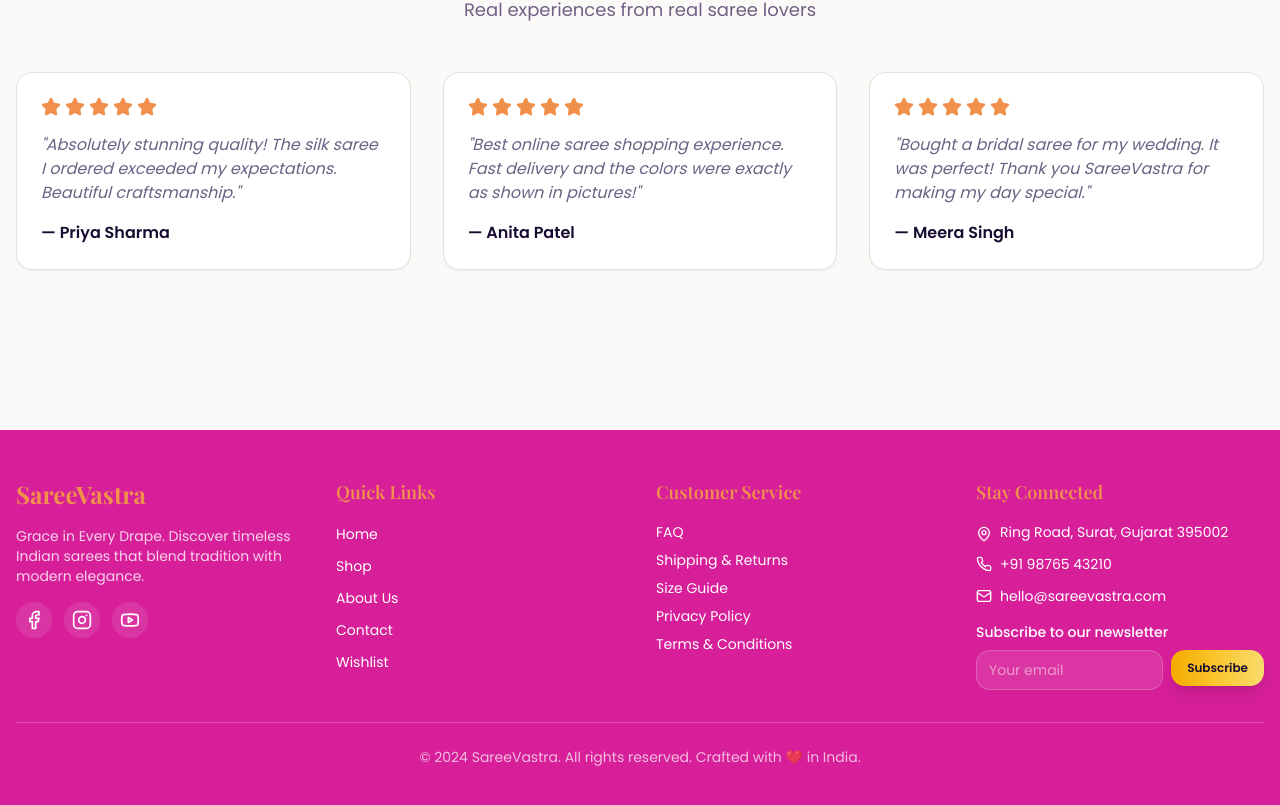
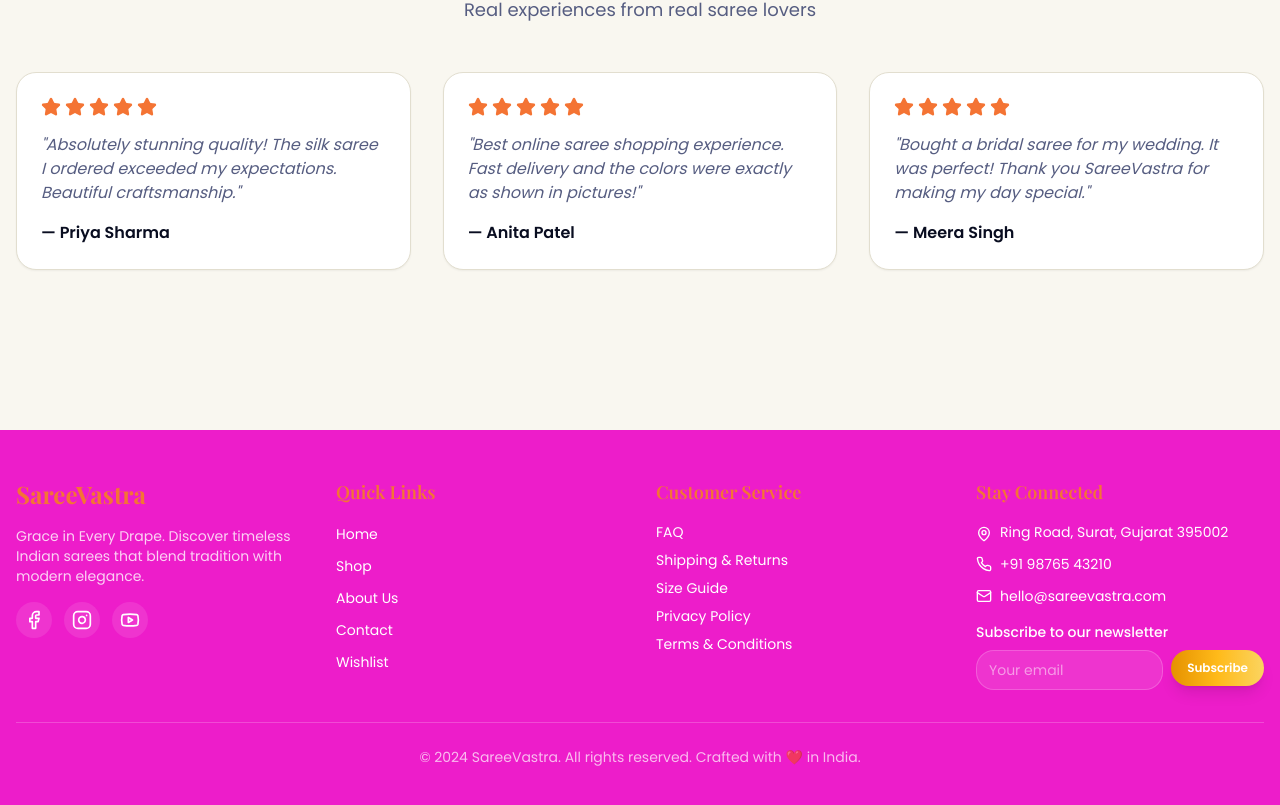
Before and after one commit to Bloodshot2o/silken-soul-boutique, a React (Vite) app: page / in a window 1280 px wide. Shown: the part 2477-3282 px from the top of the page. Built offline with nearby package versions, Linux system fonts and the light colour scheme; the HTML template or start-up script is replaced by a standard one.

Commit message:
Refactor: Apply unique theme and structure

```diff
--- a/src/index.css
+++ b/src/index.css
@@ -8,113 +8,126 @@ All colors MUST be HSL.
 
 @layer base {
   :root {
-    /* Elegant Saree Boutique - Vibrant Luxury Theme */
-    --background: 30 40% 98%; /* Warm cream */
-    --foreground: 260 60% 12%; /* Rich indigo-black */
+    /* Quirky Artisan Saree Boutique - Bold & Unconventional */
+    --background: 45 45% 96%; /* Soft warm sand */
+    --foreground: 230 55% 8%; /* Deep navy-black */
 
     --card: 0 0% 100%;
-    --card-foreground: 260 60% 12%;
+    --card-foreground: 230 55% 8%;
 
     --popover: 0 0% 100%;
-    --popover-foreground: 260 60% 12%;
+    --popover-foreground: 230 55% 8%;
 
-    /* Deep Magenta - Luxurious & Bold */
-    --primary: 320 75% 48%;
+    /* Electric Fuchsia - Bold & Daring */
+    --primary: 310 85% 52%;
     --primary-foreground: 0 0% 100%;
 
-    /* Warm Rose Gold - Sophisticated accent */
-    --secondary: 25 85% 62%;
-    --secondary-foreground: 260 60% 12%;
+    /* Burnt Orange - Warm & Artistic */
+    --secondary: 20 90% 58%;
+    --secondary-foreground: 0 0% 100%;
 
-    /* Soft Neutral */
-    --muted: 30 20% 94%;
-    --muted-foreground: 260 15% 45%;
+    /* Soft warm neutral */
+    --muted: 45 30% 92%;
+    --muted-foreground: 230 20% 42%;
 
-    /* Vibrant Teal - Fresh energy */
-    --accent: 180 70% 42%;
+    /* Cobalt Blue - Electric energy */
+    --accent: 220 85% 55%;
     --accent-foreground: 0 0% 100%;
 
     --destructive: 0 84% 60%;
     --destructive-foreground: 0 0% 100%;
 
-    --border: 30 20% 88%;
-    --input: 30 20% 88%;
-    --ring: 320 75% 48%;
+    --border: 45 25% 85%;
+    --input: 45 25% 85%;
+    --ring: 310 85% 52%;
 
-    --radius: 1rem;
+    --radius: 1.25rem;
 
-    /* Rich Semantic Tokens */
-    --gold: 45 95% 58%;
-    --gold-light: 48 90% 70%;
-    --gold-dark: 42 100% 48%;
-    --purple: 280 70% 52%;
-    --purple-dark: 280 80% 38%;
-    --purple-light: 280 65% 68%;
-    --emerald: 155 75% 42%;
-    --emerald-light: 155 65% 55%;
-    --emerald-dark: 155 85% 32%;
-    --teal: 180 70% 42%;
-    --teal-light: 180 60% 58%;
-    --coral: 12 88% 65%;
-    --coral-light: 12 82% 75%;
-    --cream: 30 40% 98%;
-    --ivory: 35 35% 96%;
-    --rose: 340 82% 62%;
-    --magenta: 320 75% 48%;
-    --magenta-light: 320 70% 62%;
+    /* Quirky Artistic Tokens */
+    --gold: 42 100% 55%;
+    --gold-light: 45 95% 68%;
+    --gold-dark: 38 100% 45%;
+    --purple: 270 75% 58%;
+    --purple-dark: 270 85% 42%;
+    --purple-light: 270 70% 72%;
+    --emerald: 165 75% 45%;
+    --emerald-light: 165 65% 58%;
+    --emerald-dark: 165 85% 35%;
+    --teal: 185 75% 48%;
+    --teal-light: 185 65% 62%;
+    --coral: 15 92% 68%;
+    --coral-light: 15 85% 78%;
+    --cream: 45 45% 96%;
+    --ivory: 40 40% 94%;
+    --rose: 345 85% 65%;
+    --magenta: 310 85% 52%;
+    --magenta-light: 310 75% 68%;
+    --fuchsia: 310 85% 52%;
+    --fuchsia-dark: 310 90% 38%;
+    --orange: 20 90% 58%;
+    --orange-light: 20 85% 70%;
+    --cobalt: 220 85% 55%;
+    --navy: 230 55% 8%;
+    --sand: 45 45% 96%;
 
-    /* Stunning Gradients */
-    --gradient-primary: linear-gradient(135deg, hsl(320 75% 48%), hsl(340 82% 62%));
-    --gradient-secondary: linear-gradient(135deg, hsl(25 85% 62%), hsl(45 95% 58%));
-    --gradient-accent: linear-gradient(135deg, hsl(180 70% 42%), hsl(155 75% 42%));
-    --gradient-hero: linear-gradient(125deg, hsl(320 75% 48% / 0.95), hsl(280 70% 52% / 0.9), hsl(180 70% 42% / 0.88));
-    --gradient-card: linear-gradient(to bottom right, hsl(320 75% 48% / 0.08), hsl(25 85% 62% / 0.08));
-    --gradient-overlay: linear-gradient(180deg, transparent 0%, hsl(260 60% 12% / 0.8) 100%);
-    --gradient-shine: linear-gradient(90deg, transparent, hsl(45 95% 58% / 0.4), transparent);
-    --gradient-vibrant: linear-gradient(90deg, hsl(320 75% 48%), hsl(280 70% 52%), hsl(180 70% 42%), hsl(155 75% 42%));
+    /* Vibrant Unconventional Gradients */
+    --gradient-primary: linear-gradient(140deg, hsl(310 85% 52%), hsl(345 85% 65%), hsl(20 90% 58%));
+    --gradient-secondary: linear-gradient(140deg, hsl(20 90% 58%), hsl(42 100% 55%), hsl(45 95% 68%));
+    --gradient-accent: linear-gradient(140deg, hsl(220 85% 55%), hsl(185 75% 48%), hsl(165 75% 45%));
+    --gradient-hero: linear-gradient(130deg, hsl(310 85% 52% / 0.96), hsl(220 85% 55% / 0.92), hsl(20 90% 58% / 0.88));
+    --gradient-card: linear-gradient(to bottom right, hsl(310 85% 52% / 0.1), hsl(220 85% 55% / 0.08));
+    --gradient-overlay: linear-gradient(180deg, transparent 0%, hsl(230 55% 8% / 0.85) 100%);
+    --gradient-shine: linear-gradient(90deg, transparent, hsl(42 100% 55% / 0.5), transparent);
+    --gradient-vibrant: linear-gradient(95deg, hsl(310 85% 52%), hsl(270 75% 58%), hsl(220 85% 55%), hsl(185 75% 48%));
+    --gradient-warm: linear-gradient(120deg, hsl(20 90% 58%), hsl(345 85% 65%), hsl(310 85% 52%));
+    --gradient-cool: linear-gradient(120deg, hsl(165 75% 45%), hsl(185 75% 48%), hsl(220 85% 55%));
+    --gradient-sunset: linear-gradient(100deg, hsl(310 85% 52%), hsl(20 90% 58%), hsl(42 100% 55%));
 
-    /* Luxurious Shadows */
-    --shadow-luxury: 0 16px 56px -14px hsl(320 75% 48% / 0.4);
-    --shadow-gold: 0 12px 40px -12px hsl(45 95% 58% / 0.5);
-    --shadow-card: 0 10px 36px -10px hsl(260 60% 12% / 0.15);
-    --shadow-accent: 0 10px 36px -10px hsl(180 70% 42% / 0.4);
-    --shadow-glow: 0 0 56px hsl(320 75% 48% / 0.3);
-    --shadow-soft: 0 4px 24px -4px hsl(260 60% 12% / 0.08);
+    /* Dramatic Shadows with Color */
+    --shadow-luxury: 0 20px 60px -16px hsl(310 85% 52% / 0.45);
+    --shadow-gold: 0 14px 44px -14px hsl(42 100% 55% / 0.55);
+    --shadow-card: 0 12px 40px -12px hsl(230 55% 8% / 0.18);
+    --shadow-accent: 0 12px 40px -12px hsl(220 85% 55% / 0.45);
+    --shadow-glow: 0 0 64px hsl(310 85% 52% / 0.35);
+    --shadow-soft: 0 6px 28px -6px hsl(230 55% 8% / 0.1);
+    --shadow-vibrant: 0 16px 52px -16px hsl(20 90% 58% / 0.4);
+    --shadow-colorful: 0 12px 48px -8px hsl(310 85% 52% / 0.3), 0 8px 32px -8px hsl(220 85% 55% / 0.2);
 
-    /* Smooth Animations */
-    --transition-smooth: all 0.4s cubic-bezier(0.4, 0, 0.2, 1);
-    --transition-bounce: all 0.6s cubic-bezier(0.68, -0.55, 0.265, 1.55);
-    --transition-spring: all 0.5s cubic-bezier(0.175, 0.885, 0.32, 1.275);
+    /* Playful Animations */
+    --transition-smooth: all 0.45s cubic-bezier(0.4, 0, 0.2, 1);
+    --transition-bounce: all 0.65s cubic-bezier(0.68, -0.55, 0.265, 1.55);
+    --transition-spring: all 0.55s cubic-bezier(0.175, 0.885, 0.32, 1.275);
+    --transition-elastic: all 0.7s cubic-bezier(0.68, -0.6, 0.32, 1.6);
   }
 
   .dark {
-    --background: 260 45% 6%;
-    --foreground: 30 40% 98%;
+    --background: 230 50% 5%;
+    --foreground: 45 45% 96%;
 
-    --card: 260 40% 10%;
-    --card-foreground: 30 40% 98%;
+    --card: 230 45% 9%;
+    --card-foreground: 45 45% 96%;
 
-    --popover: 260 40% 10%;
-    --popover-foreground: 30 40% 98%;
+    --popover: 230 45% 9%;
+    --popover-foreground: 45 45% 96%;
 
-    --primary: 320 80% 58%;
+    --primary: 310 90% 62%;
     --primary-foreground: 0 0% 100%;
 
-    --secondary: 25 85% 68%;
-    --secondary-foreground: 260 45% 6%;
+    --secondary: 20 90% 65%;
+    --secondary-foreground: 230 50% 5%;
 
-    --muted: 260 30% 15%;
-    --muted-foreground: 260 10% 65%;
+    --muted: 230 35% 14%;
+    --muted-foreground: 230 12% 68%;
 
-    --accent: 180 70% 50%;
+    --accent: 220 85% 62%;
     --accent-foreground: 0 0% 100%;
 
-    --destructive: 0 72% 42%;
+    --destructive: 0 72% 52%;
     --destructive-foreground: 0 0% 100%;
 
-    --border: 260 30% 18%;
-    --input: 260 30% 18%;
-    --ring: 320 80% 58%;
+    --border: 230 35% 20%;
+    --input: 230 35% 20%;
+    --ring: 310 90% 62%;
   }
 }
 
@@ -135,23 +148,42 @@ All colors MUST be HSL.
 
 @layer utilities {
   .text-gradient-gold {
-    @apply bg-gradient-to-r from-[hsl(var(--gold))] to-[hsl(var(--gold-light))] bg-clip-text text-transparent;
+    @apply bg-gradient-to-r from-[hsl(var(--gold))] via-[hsl(var(--gold-light))] to-[hsl(var(--orange))] bg-clip-text text-transparent;
+  }
+
+  .text-gradient-vibrant {
+    @apply bg-[var(--gradient-vibrant)] bg-clip-text text-transparent;
+  }
+
+  .text-gradient-fuchsia {
+    @apply bg-gradient-to-r from-[hsl(var(--fuchsia))] to-[hsl(var(--magenta-light))] bg-clip-text text-transparent;
   }
 
   .bg-pattern-mandala {
-    background-image: radial-gradient(circle, hsl(var(--gold) / 0.05) 1px, transparent 1px);
-    background-size: 40px 40px;
+    background-image: radial-gradient(circle at 25% 25%, hsl(var(--fuchsia) / 0.06) 1px, transparent 1px),
+                      radial-gradient(circle at 75% 75%, hsl(var(--cobalt) / 0.06) 1px, transparent 1px);
+    background-size: 48px 48px;
+  }
+
+  .bg-pattern-dots {
+    background-image: radial-gradient(circle, hsl(var(--primary) / 0.08) 1.5px, transparent 1.5px);
+    background-size: 32px 32px;
   }
 
   .hover-lift {
-    @apply transition-transform duration-300 hover:scale-105 hover:shadow-2xl;
+    @apply transition-all duration-300 hover:scale-[1.02] hover:-translate-y-1;
+    box-shadow: var(--shadow-card);
+  }
+
+  .hover-lift:hover {
+    box-shadow: var(--shadow-colorful);
   }
 
   .shimmer {
-    animation: shimmer 2.5s infinite;
+    animation: shimmer 3s infinite;
     background: linear-gradient(90deg,
       transparent 0%,
-      hsl(var(--gold) / 0.4) 50%,
+      hsl(var(--gold) / 0.5) 50%,
       transparent 100%
     );
     background-size: 200% 100%;
@@ -168,7 +200,7 @@ All colors MUST be HSL.
     inset: 0;
     background: var(--gradient-shine);
     transform: translateX(-100%);
-    animation: shine 3s infinite;
+    animation: shine 4s infinite;
   }
 
   @keyframes shine {
@@ -179,15 +211,15 @@ All colors MUST be HSL.
 
   .glow-effect {
     box-shadow: var(--shadow-glow);
-    animation: glow-pulse 3s ease-in-out infinite;
+    animation: glow-pulse 4s ease-in-out infinite;
   }
 
   @keyframes glow-pulse {
     0%, 100% {
-      box-shadow: 0 0 24px hsl(var(--primary) / 0.2);
+      box-shadow: 0 0 28px hsl(var(--primary) / 0.25);
     }
     50% {
-      box-shadow: 0 0 48px hsl(var(--primary) / 0.4);
+      box-shadow: 0 0 56px hsl(var(--primary) / 0.45), 0 0 32px hsl(var(--accent) / 0.25);
     }
   }
 
@@ -201,13 +233,13 @@ All colors MUST be HSL.
   }
 
   .fade-in {
-    animation: fadeIn 0.6s ease-out;
+    animation: fadeIn 0.7s ease-out;
   }
 
   @keyframes fadeIn {
     from {
       opacity: 0;
-      transform: translateY(20px);
+      transform: translateY(24px);
     }
     to {
       opacity: 1;
@@ -216,13 +248,13 @@ All colors MUST be HSL.
   }
 
   .slide-in-left {
-    animation: slideInLeft 0.8s ease-out;
+    animation: slideInLeft 0.9s ease-out;
   }
 
   @keyframes slideInLeft {
     from {
       opacity: 0;
-      transform: translateX(-50px);
+      transform: translateX(-60px);
     }
     to {
       opacity: 1;
@@ -231,13 +263,13 @@ All colors MUST be HSL.
   }
 
   .slide-in-right {
-    animation: slideInRight 0.8s ease-out;
+    animation: slideInRight 0.9s ease-out;
   }
 
   @keyframes slideInRight {
     from {
       opacity: 0;
-      transform: translateX(50px);
+      transform: translateX(60px);
     }
     to {
       opacity: 1;
@@ -246,17 +278,66 @@ All colors MUST be HSL.
   }
 
   .zoom-in {
-    animation: zoomIn 0.5s ease-out;
+    animation: zoomIn 0.6s ease-out;
   }
 
   @keyframes zoomIn {
     from {
       opacity: 0;
-      transform: scale(0.8);
+      transform: scale(0.85);
     }
     to {
       opacity: 1;
       transform: scale(1);
     }
   }
+
+  .bounce-in {
+    animation: bounceIn 0.8s cubic-bezier(0.68, -0.55, 0.265, 1.55);
+  }
+
+  @keyframes bounceIn {
+    0% {
+      opacity: 0;
+      transform: scale(0.3);
+    }
+    50% {
+      transform: scale(1.05);
+    }
+    70% {
+      transform: scale(0.95);
+    }
+    100% {
+      opacity: 1;
+      transform: scale(1);
+    }
+  }
+
+  .rotate-in {
+    animation: rotateIn 0.7s ease-out;
+  }
+
+  @keyframes rotateIn {
+    from {
+      opacity: 0;
+      transform: rotate(-15deg) scale(0.9);
+    }
+    to {
+      opacity: 1;
+      transform: rotate(0) scale(1);
+    }
+  }
+
+  .color-shift {
+    animation: colorShift 8s ease-in-out infinite;
+  }
+
+  @keyframes colorShift {
+    0%, 100% {
+      filter: hue-rotate(0deg);
+    }
+    50% {
+      filter: hue-rotate(20deg);
+    }
+  }
 }
```
